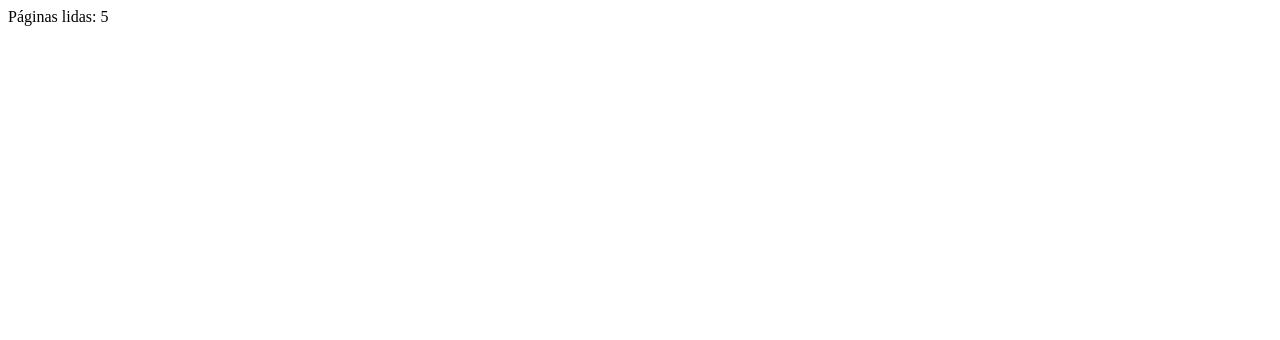
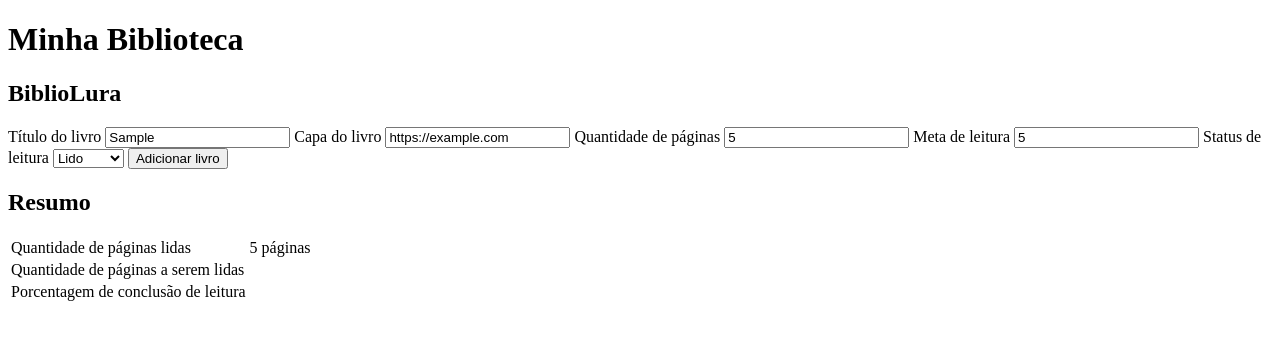
Before and after one commit to camilafernanda/Projeto-FIP-Livros-PorAula, a plain HTML site: page Biblioteca/index.html in a window 1280 px wide. Both pictures are taken after typing "Sample", "https://example.com", "5", "5" into the empty fields and a click on the button "Adicionar livro". Drawn offline with Linux system fonts and the light colour scheme.

Commit message:
video 4.2

```diff
--- a/Biblioteca/index.html
+++ b/Biblioteca/index.html
@@ -61,9 +61,11 @@
             let maxMeta = document.querySelector('#meta_max');
 
             if (statusLeitura.value == 'sim') {
-                document.write("Páginas lidas: " + qtdPaginas.value);
+                let elementoPaginasLidas = document.querySelector('#paginas_lidas');
+                elementoPaginasLidas.textContent = qtdPaginas.value + " páginas";
             } else {
-                document.write("Páginas a serem lidas: " + qtdPaginas.value);
+                let elementoPaginasNaoLidas = document.querySelector('#paginas_desejadas');
+                elementoPaginasNaoLidas.textContent = qtdPaginas.value + " páginas";
             }
         }
     </script>
```
